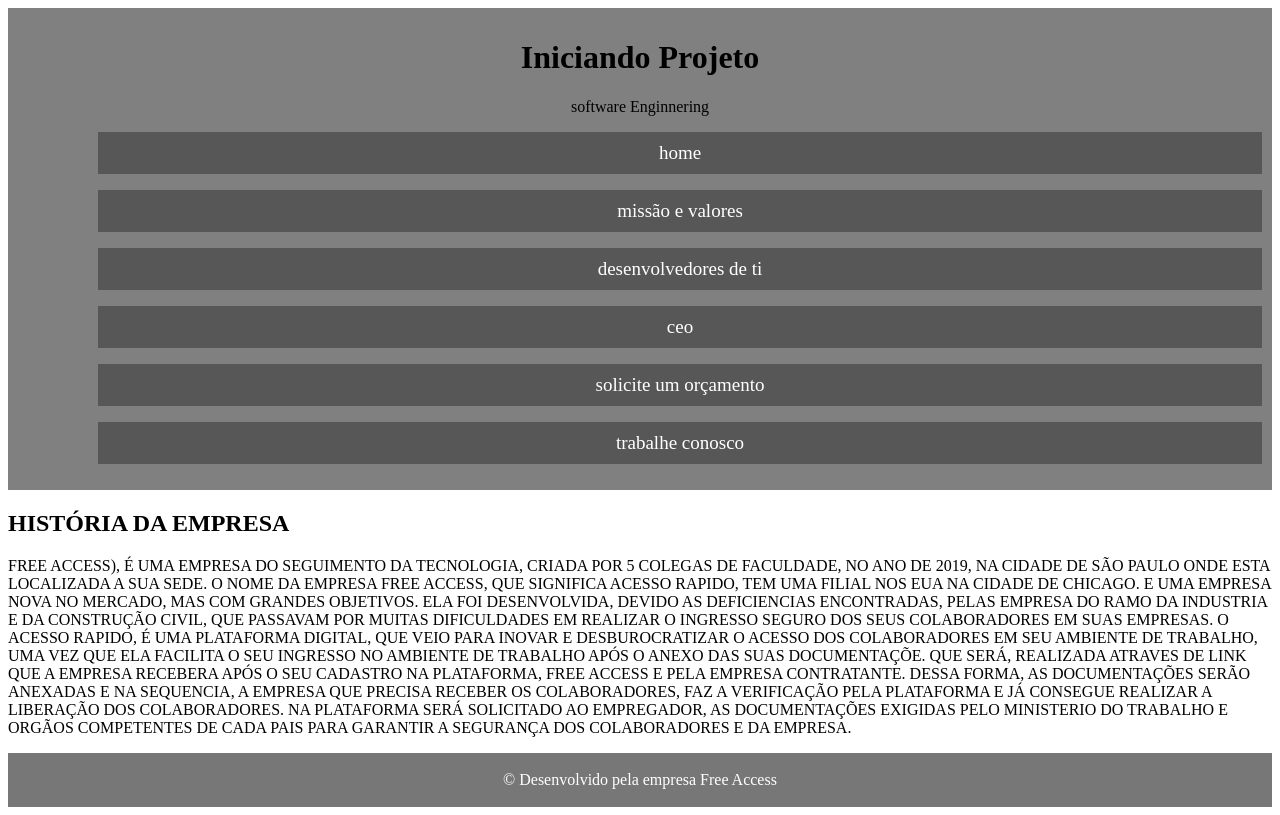
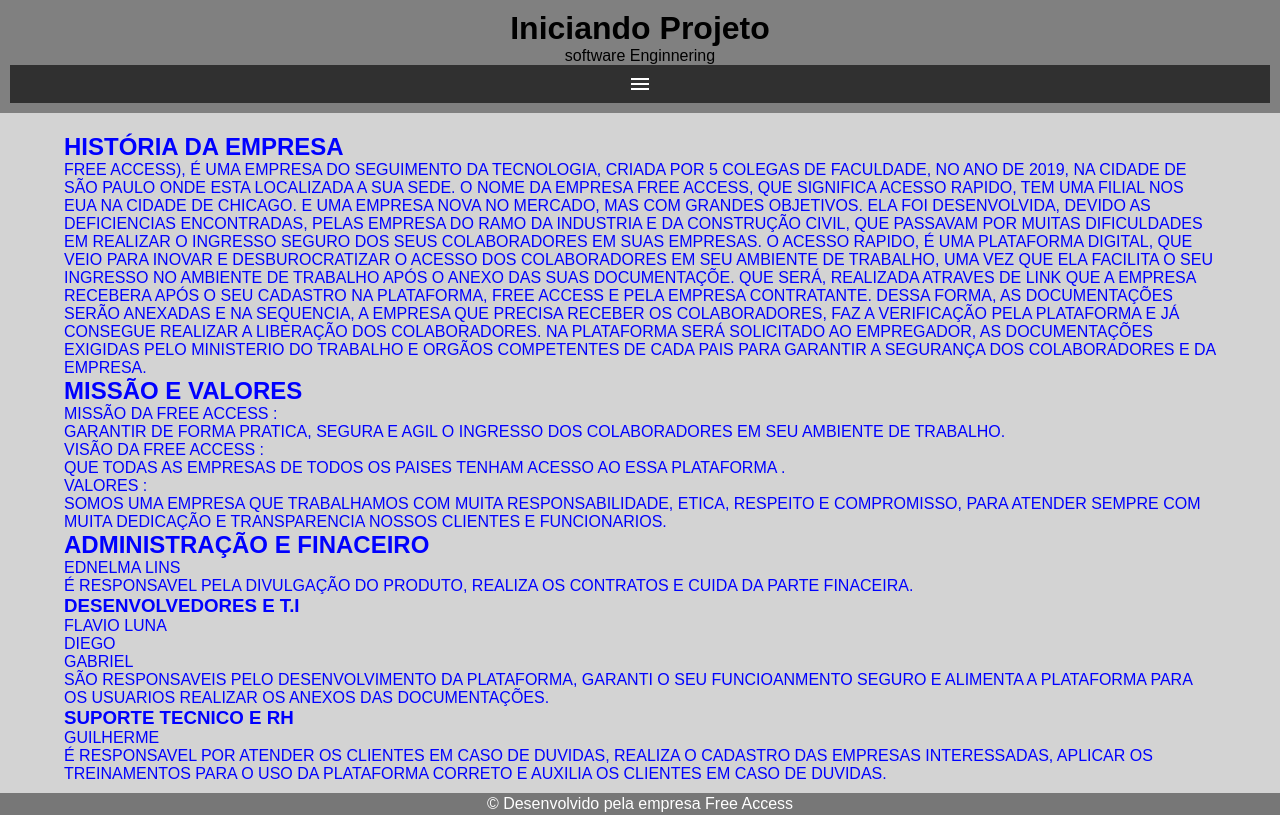
Before and after one commit to FlavioLuna765/projetos-free_access, a plain HTML site: page index.html in a window 1280 px wide. Drawn offline with Linux system fonts and the light colour scheme.

Commit message:
atualizando

```diff
--- a/index.html
+++ b/index.html
@@ -5,6 +5,7 @@
     <meta http-equiv="X-UA-Compatible" content="IE=edge">
     <meta name="viewport" content="width=device-width, initial-scale=1.0">
     <title>Free Access</title>
+    <link href="https://fonts.googleapis.com/icon?family=Material+Icons" rel="stylesheet">
     <link rel="stylesheet" href="style.css">
 </head>
 <body>
@@ -12,7 +13,8 @@
         <h1>Iniciando Projeto</h1>
         <p>software Enginnering</p>
 
-        <menu>
+        <span id="burguer" class="material-icons" onclick="ClickMenu()">menu</span>
+        <menu id="itens">
             <ul>
                 <li><a href="#">home</a></li>
             </ul>
@@ -49,9 +51,55 @@
                     O ACESSO RAPIDO, É UMA PLATAFORMA DIGITAL, QUE VEIO PARA INOVAR E DESBUROCRATIZAR O ACESSO DOS COLABORADORES EM SEU AMBIENTE DE TRABALHO, UMA VEZ QUE ELA FACILITA O SEU INGRESSO NO AMBIENTE DE TRABALHO APÓS O ANEXO DAS SUAS DOCUMENTAÇÕE. QUE SERÁ, REALIZADA ATRAVES DE LINK QUE A EMPRESA RECEBERA APÓS O SEU CADASTRO NA PLATAFORMA, FREE ACCESS E PELA EMPRESA CONTRATANTE.
                     DESSA FORMA, AS DOCUMENTAÇÕES SERÃO ANEXADAS E NA SEQUENCIA, A EMPRESA QUE PRECISA RECEBER OS COLABORADORES, FAZ A VERIFICAÇÃO PELA PLATAFORMA E JÁ CONSEGUE REALIZAR A LIBERAÇÃO DOS COLABORADORES.
                     NA PLATAFORMA SERÁ SOLICITADO AO EMPREGADOR, AS DOCUMENTAÇÕES EXIGIDAS PELO MINISTERIO DO TRABALHO E ORGÃOS COMPETENTES DE CADA PAIS PARA GARANTIR A SEGURANÇA DOS COLABORADORES E DA EMPRESA.
+        </P>
 
-        </P>
+        <h2> MISSÃO E VALORES</h2>
+        <p>
+            MISSÃO DA FREE ACCESS : <br>
+            <p>
+                GARANTIR DE FORMA PRATICA, SEGURA E AGIL O INGRESSO DOS COLABORADORES EM SEU AMBIENTE DE TRABALHO.
+            </p>
+        </p>
+
+        <p>
+            VISÃO DA FREE ACCESS : <br>
+            <p>QUE TODAS AS EMPRESAS  DE TODOS OS PAISES TENHAM ACESSO AO ESSA PLATAFORMA .</p>
+        </p>
+
+        <p>
+            VALORES : <br>
+            <p>SOMOS UMA EMPRESA QUE TRABALHAMOS COM MUITA RESPONSABILIDADE, ETICA, RESPEITO E COMPROMISSO, PARA ATENDER SEMPRE COM MUITA DEDICAÇÃO E TRANSPARENCIA NOSSOS CLIENTES E FUNCIONARIOS.</p>
+        </p>
+
+        <h1>ADMINISTRAÇÃO E FINACEIRO</h1>
+        <p>
+            EDNELMA LINS <br>
+            <p>
+                É RESPONSAVEL PELA DIVULGAÇÃO DO PRODUTO, REALIZA OS CONTRATOS E CUIDA DA PARTE FINACEIRA.
+            </p>
+        </p>
+
+        <h3>DESENVOLVEDORES E T.I</h3>
+        <p>
+            FLAVIO LUNA <br>
+            DIEGO <br>
+            GABRIEL <br>
+            <p>
+                SÃO RESPONSAVEIS PELO DESENVOLVIMENTO DA PLATAFORMA, GARANTI O SEU FUNCIOANMENTO SEGURO E ALIMENTA A PLATAFORMA PARA OS USUARIOS REALIZAR OS ANEXOS DAS DOCUMENTAÇÕES.
+            </p>
+        </p>
+
+        <h3>SUPORTE TECNICO E RH</h3>
+        <p>
+            GUILHERME <br>
+
+            É RESPONSAVEL POR ATENDER OS CLIENTES EM CASO DE DUVIDAS, REALIZA O CADASTRO DAS EMPRESAS INTERESSADAS, APLICAR OS TREINAMENTOS PARA O USO DA PLATAFORMA CORRETO E AUXILIA
+            OS CLIENTES EM CASO DE DUVIDAS.
+
+        </p>
     </article>
+
+    <script src="javascript.js"></script>
 
     <footer>
         <p>
--- /dev/null
+++ b/javascript.js
@@ -0,0 +1,8 @@
+function ClickMenu() {
+    if (itens.style.display == 'block') {
+        itens.style.display = 'none'
+    } else {
+        itens.style.display = 'block'
+    }
+
+}
--- a/style.css
+++ b/style.css
@@ -1,5 +1,13 @@
+@charset "UTF-8";
+
 * {
+    font-family: Arial, Helvetica, sans-serif;
+    margin: 0px;
+    padding: 0px;
+}
 
+body, html {
+    background-color: lightgrey;
 }
 
 header {
@@ -8,8 +16,21 @@
     padding: 10px;
 }
 
+span#burguer {
+    background-color: rgb(48, 48, 48);
+    color: white;
+    display: block;
+    padding: 7px;
+    cursor: pointer;
+}
+
+span#burguer:hover {
+    background-color: white;
+    color: black;
+}
+
 menu {
-    display: block;
+    display: none;
 
 }
 
@@ -25,8 +46,22 @@
     text-align: center;
     background-color: rgb(87, 87, 87);
     color: white;
-    border: 8px;
+    border-top: 2px solid gray;
 
+}
+
+menu >ul > li > a:hover {
+    background-color: #777;
+
+}
+
+article {
+    width: 90vw;
+    color: blue;
+    margin: auto;
+    margin-top: 10px;
+    padding: 10px;
+    border-radius: 10px;
 }
 
 footer {
```
